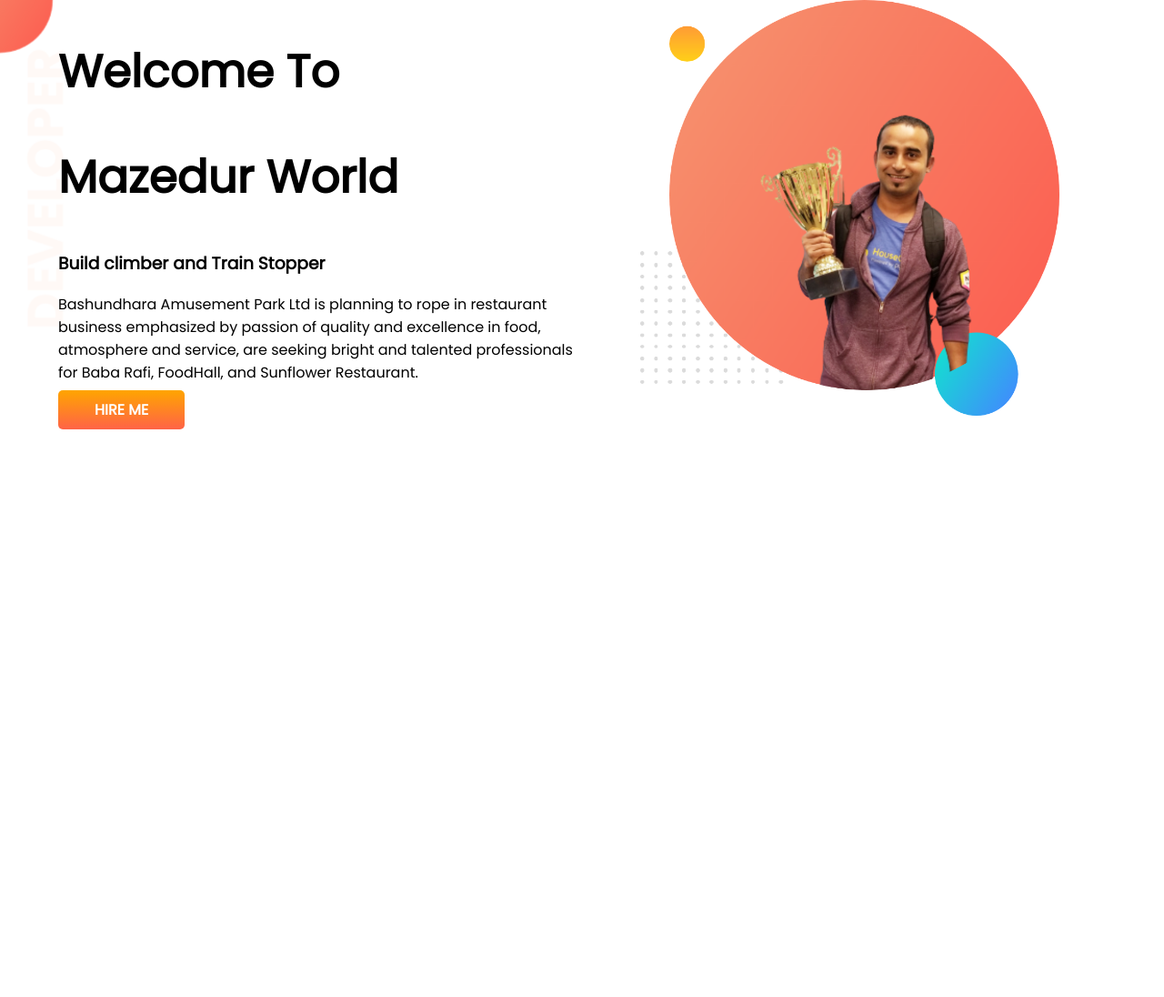
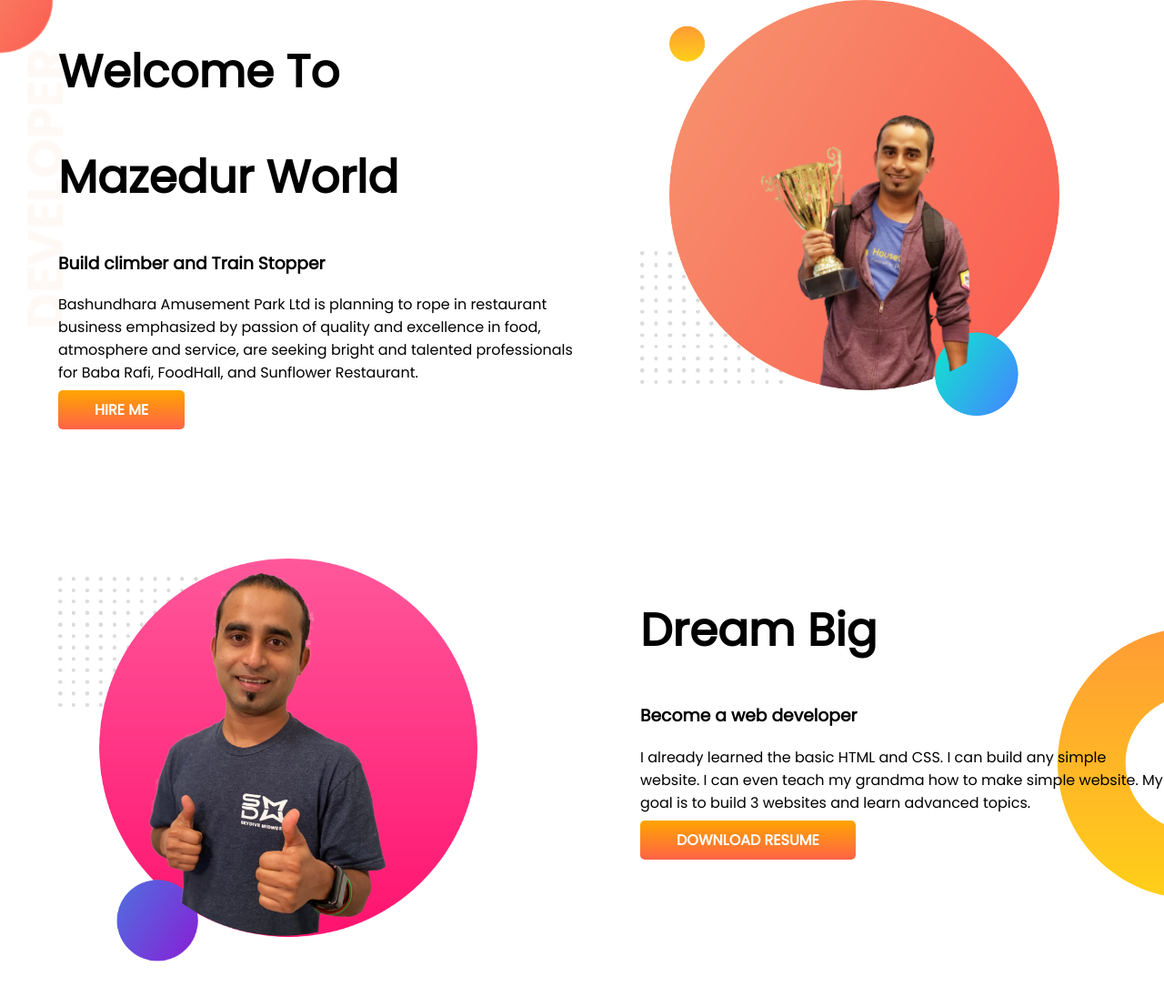
Before and after one commit to mazedurrahman1/developer-portfolio, a plain HTML site: page index.html in a window 1280 px wide. Shown: the whole page at 91% size. Before the commit the page ends 800 px from the top, so only its background shows below. Drawn offline with Linux system fonts and the light colour scheme.

Commit message:
add dream

```diff
--- a/index.html
+++ b/index.html
@@ -30,6 +30,19 @@
             <img src="images/jhankar-pic-bg.png" alt="">
         </div>
     </section>
+    <section class="big-dream">
+        <div class="half-width">
+            <img src="images/jhankar2.png" alt="">
+        </div>
+        <div class="half-width">
+            <h1>Dream Big</h1>
+            <h3>Become a web developer</h3>
+            <p>I already learned the basic HTML and CSS. I can build any simple website. I can even teach my grandma how
+                to make simple website. My goal is to build 3 websites and learn advanced topics.</p>
+            <a class="link-button" target="_blank" href="https://github.com/mazedurrahman1/developer-portfolio">DOWNLOAD
+                RESUME</a>
+        </div>
+    </section>
 </body>
 
 </html>
--- a/style.css
+++ b/style.css
@@ -9,6 +9,7 @@ h1 {
 
 section {
     display: flex;
+    margin-bottom: 150px;
 }
 
 .half-width {
@@ -33,3 +34,9 @@ section {
     background-image: url(images/top-banner.png);
     background-repeat: no-repeat;
 }
+
+.big-dream {
+    background-image: url(images/dream-bg.png);
+    background-repeat: no-repeat;
+    background-position: right;
+}
```
